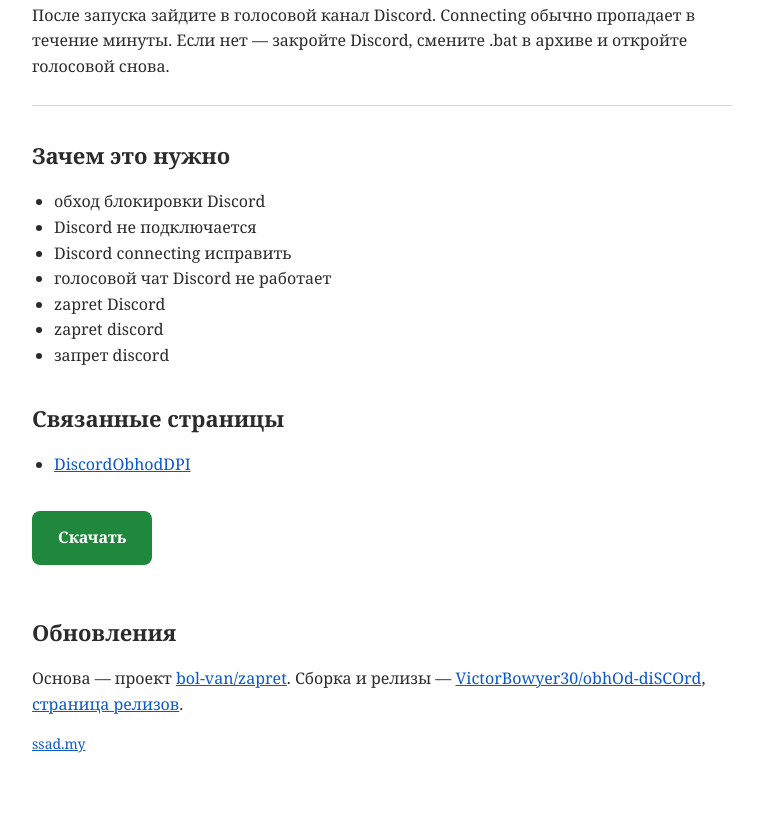
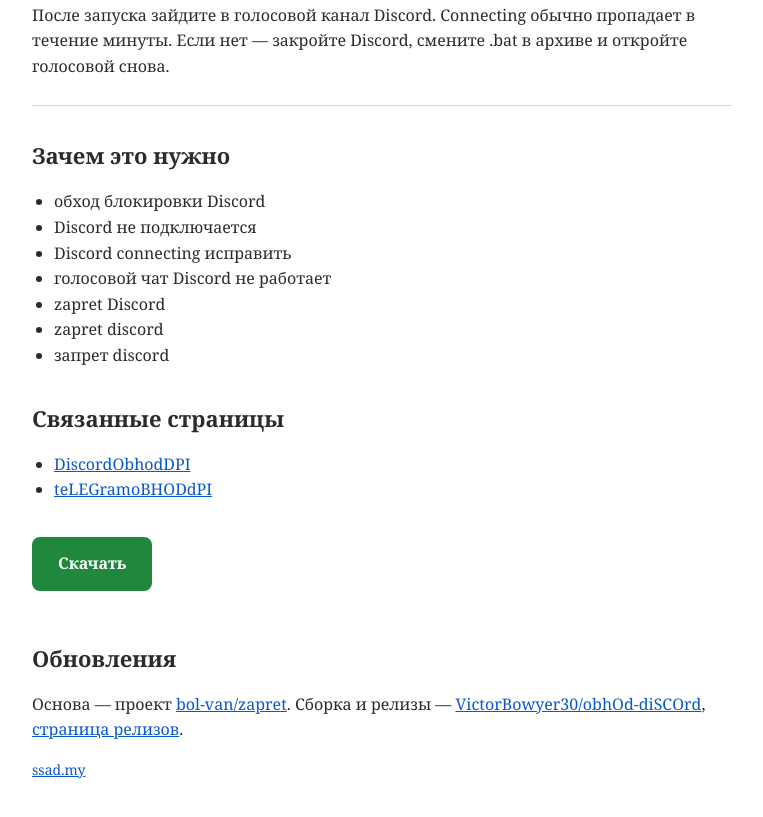
Before and after one commit to VictorBowyer30/obhOd-diSCOrd, a plain HTML site: page docs/index.html in a window 1280 px wide. Shown: the part 1619-2436 px from the top of the page, without its empty margins (258-1021 px from the left). Drawn offline with Linux system fonts and the light colour scheme.

Commit message:
Refresh documentation

```diff
--- a/docs/index.html
+++ b/docs/index.html
@@ -90,6 +90,7 @@
   <h2>Связанные страницы</h2>
   <ul>
     <li><a href="https://github.com/VictorBowyer30/DiscordObhodDPI">DiscordObhodDPI</a></li>
+    <li><a href="https://github.com/VictorBowyer30/teLEGramoBHODdPI">teLEGramoBHODdPI</a></li>
   </ul>
 
 
```
